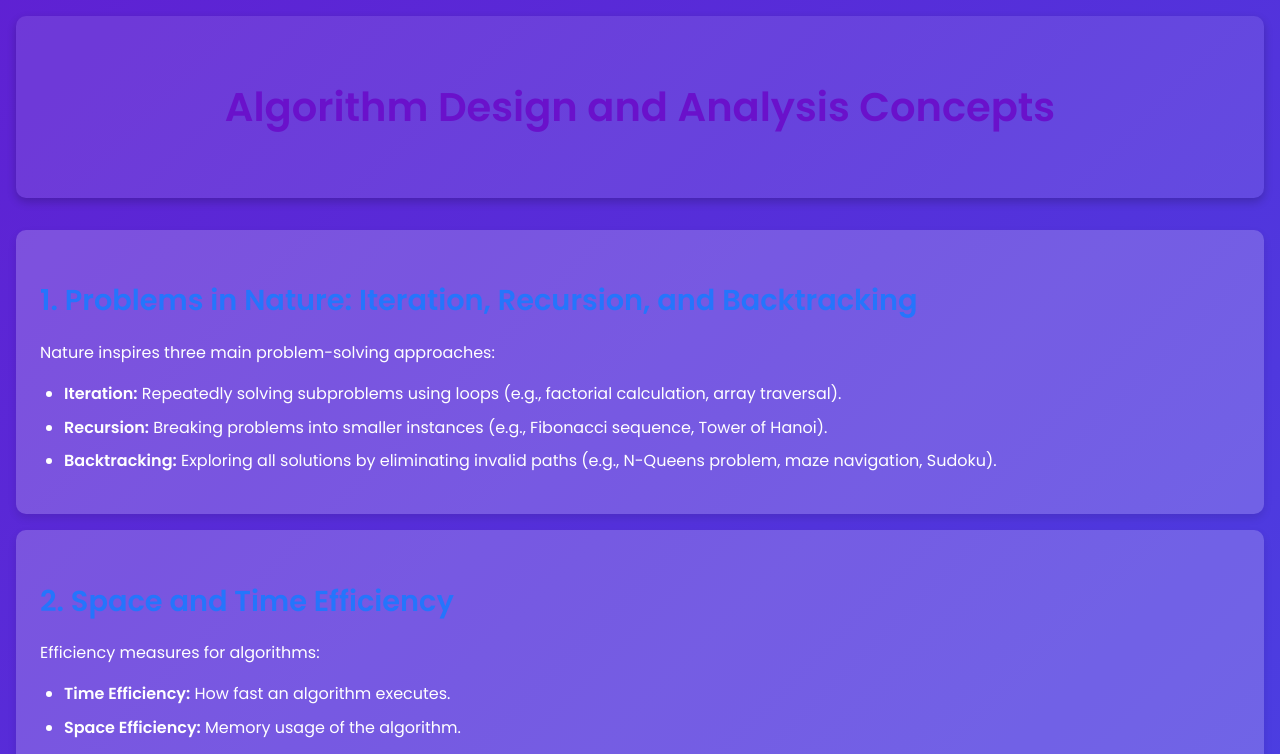
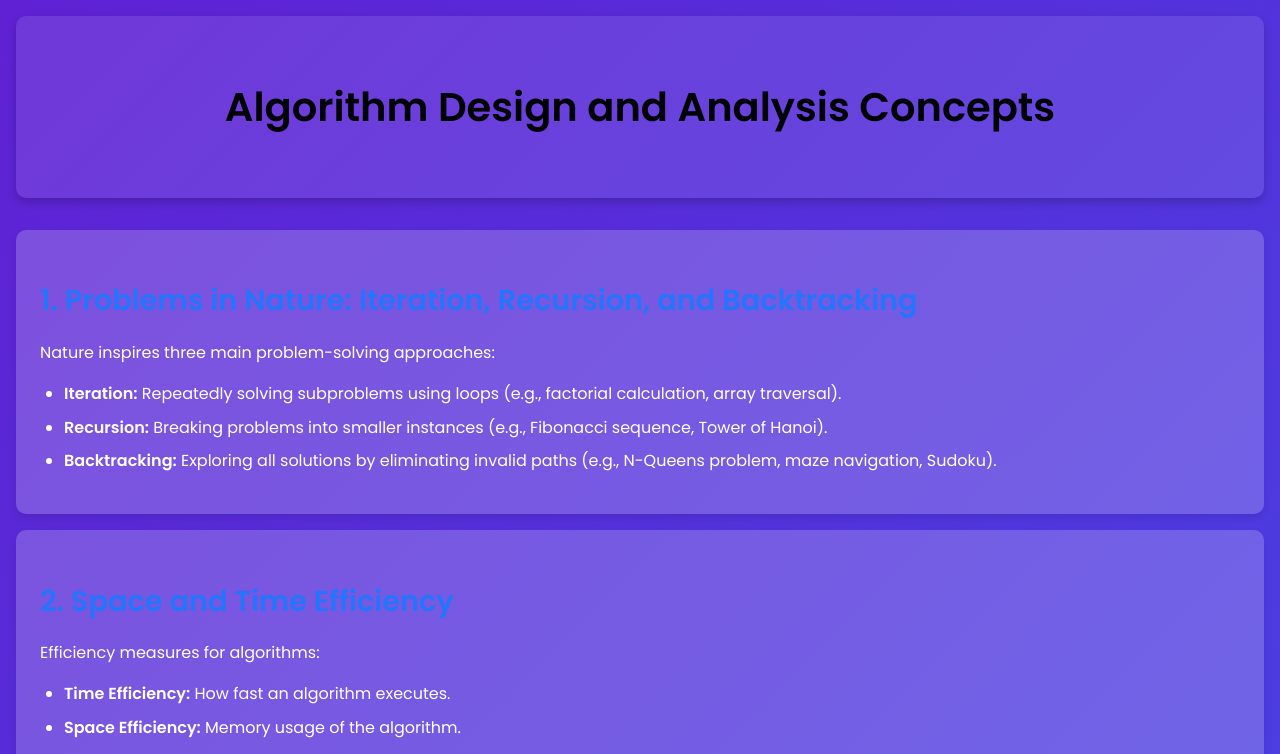
Before and after one commit to ErannaTP/Kaveri-Vana_Smart_City, a plain HTML site: page ProjectReflections.html in a window 1280 px wide. Shown: the top 754 px of the page. Drawn offline with Linux system fonts and the light colour scheme.

Commit message:
Update ProjectReflections.html

```diff
--- a/ProjectReflections.html
+++ b/ProjectReflections.html
@@ -28,7 +28,7 @@
         }
 
         header h1 {
-            color: #6a11cb;
+            color: #000;  /* Dark black color */
             font-size: 2.5rem;
         }
 
```
